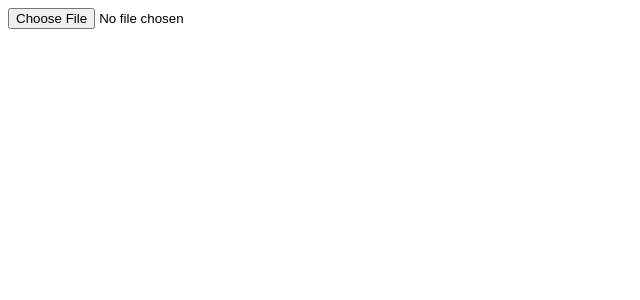
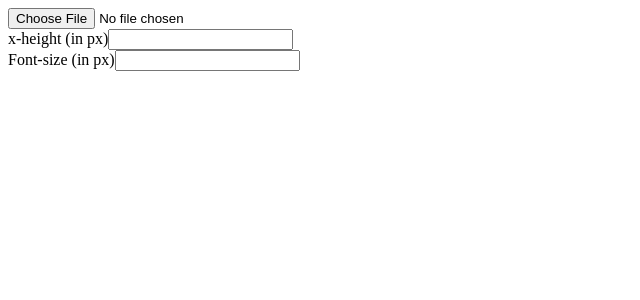
Before and after one commit to masakudamatsu/font-metrics, a React (Create React App) app: page / in a window 1280 px wide. Shown: the top 300 px of the page, without its empty margins (0-640 px from the left). Built offline with nearby package versions, Linux system fonts and the light colour scheme.

Commit message:
#14 Green: Show the corresponding font-size to the user's x-height

```diff
--- a/src/App.js
+++ b/src/App.js
@@ -1,8 +1,11 @@
 import React from 'react';
+
 import FontFileUploader from './components/FontFileUploader';
-// import readFontFile from './helper/readFontFile';
+import XheightBox from './components/XheightBox';
+import FontSizeBox from './components/FontSizeBox';
+import FontNameDisplay from './components/FontNameDisplay';
+
 import getFontMetrics from './helper/getFontMetrics';
-import FontNameDisplay from './components/FontNameDisplay';
 const opentype = require('opentype.js');
 
 // Set up the canvas
@@ -19,24 +22,35 @@ const fontSize = 16; // in pixels
 class App extends React.Component {
   constructor(props) {
     super(props);
-    this.state = { fontName: ''};
+    this.state = {
+      fontName: '',
+      sxHeight: '',
+      unitsPerEm: '',
+      userFontSize: '',
+      userXHeight: ''
+    };
     this.fileChangeHandler = this.fileChangeHandler.bind(this);
     this.invalidFileHandler = this.invalidFileHandler.bind(this);
+    this.xHeightToFontSize = this.xHeightToFontSize.bind(this);
   }
+
   invalidFileHandler() {
     this.setState({
       fontName: 'Please upload an OpenType Font (.otf), TrueType Font (.ttf), or Web Open Font Format (.woff) file.'
     });
   }
+
   fileChangeHandler(fontFile) {
     // With font files uploaded
     const reader = new FileReader();
     reader.onload = (function(e) {
       const font = opentype.parse(e.target.result, {lowMemory:true});
-      // Display font name
-      const fontNameObtained = getFontMetrics(font);
+      // Save font metrics as the state object
+      const fontMetrics = getFontMetrics(font);
       this.setState({
-        fontName: fontNameObtained
+        fontName: fontMetrics.fontName,
+        sxHeight: fontMetrics.sxHeight,
+        unitsPerEm: fontMetrics.unitsPerEm
       });
       // Render paragraphs
       const canvas = this.refs.canvas;
@@ -65,11 +79,26 @@ class App extends React.Component {
     }).bind(this);
     reader.readAsArrayBuffer(fontFile);
   }
+
+  xHeightToFontSize(xHeightValue) {
+    const newFontSize = ((this.state.unitsPerEm / this.state.sxHeight) * xHeightValue).toFixed(4);
+    this.setState({
+      userFontSize: newFontSize,
+      userXHeight: xHeightValue
+    });
+  }
+
   render() {
     return (
       <div className="App">
         <FontFileUploader onChange={this.fileChangeHandler}
         onChangeWithInvalidFile={this.invalidFileHandler} />
+        <XheightBox
+          xHeight={this.state.userXHeight}
+          xHeightToFontSize={this.xHeightToFontSize}/>
+        <FontSizeBox
+          fontSize={this.state.userFontSize}
+        />
         <FontNameDisplay fontName={this.state.fontName} />
         <canvas
                 ref="canvas"
--- /dev/null
+++ b/src/components/FontSizeBox.js
@@ -0,0 +1,25 @@
+import React from 'react';
+
+export default class FontSizeBox extends React.Component {
+  // constructor(props) {
+  //   super(props);
+  //   this.handleChange = this.handleChange.bind(this);
+  // }
+  // handleChange(event) {
+  //   const file = event.target.files[0];
+  // }
+  render() {
+    return (
+      <div>
+        <label htmlFor="font-size">
+          Font-size (in px)
+        </label>
+        <input type="number"
+               id="font-size"
+               data-testid="FontSizeBox"
+               value={this.props.fontSize}
+        />
+      </div>
+    );
+  }
+}
--- /dev/null
+++ b/src/components/XheightBox.js
@@ -0,0 +1,27 @@
+import React from 'react';
+
+export default class XheightBox extends React.Component {
+  constructor(props) {
+    super(props);
+    this.handleChange = this.handleChange.bind(this);
+  }
+  handleChange(event) {
+    const xHeightValue = event.target.value;
+    this.props.xHeightToFontSize(xHeightValue);
+  }
+  render() {
+    return (
+      <div>
+        <label htmlFor="x-height">
+          x-height (in px)
+        </label>
+        <input type="number"
+               id="x-height"
+               data-testid="XheightBox"
+               onChange={this.handleChange}
+               value={this.props.xHeight}
+        />
+      </div>
+    );
+  }
+}
--- a/src/helper/getFontMetrics.js
+++ b/src/helper/getFontMetrics.js
@@ -1,11 +1,16 @@
 const getFontMetrics = (font) => {
-  try {
-    const namingTable = font.tables['name'];
-    const fontName = namingTable['fullName'].en;
-    return fontName;
-  } catch(err) {
-    console.log(err);
-  }
+  const fontMetrics = {};
+
+  const namingTable = font.tables['name'];
+  fontMetrics.fontName = namingTable['fullName'].en;
+
+  const headTable = font.tables['head'];
+  fontMetrics.unitsPerEm = headTable['unitsPerEm'];
+
+  const os2Table = font.tables['os2'];
+  fontMetrics.sxHeight = os2Table['sxHeight'];
+
+  return fontMetrics;
 };
 
 export default getFontMetrics;
```
